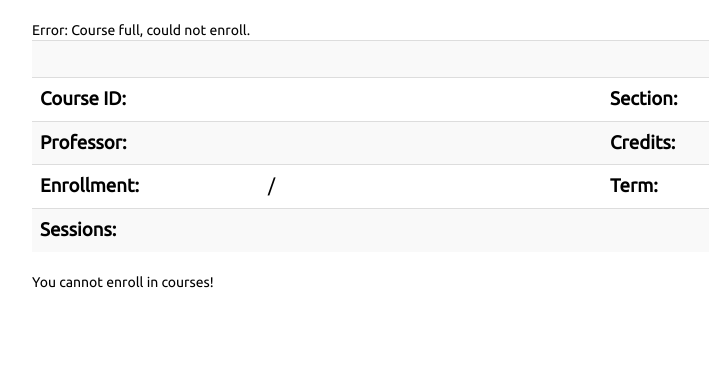
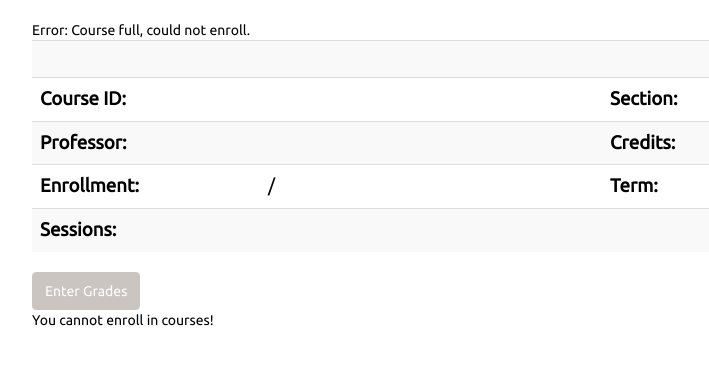
Before and after one commit to amccarthy1/gr8, a Django app: template gr8/grading/templates/course_info.html in a window 1280 px wide. Shown: the part 52-417 px from the top of the page, without its empty margins (38-747 px from the left). Run offline with Django 3.2, Linux system fonts and the light colour scheme; the template is opened without the code that fills it, so the values that code supplies are empty; some libraries are stand-ins or nearby versions.

Commit message:
Fixed some of Mikes awful code! He had a huge spoofing attack where any person with the url could grade the class, and he didn't filter by enroll flag, so a person with the class in their shopping cart could be gradded. Also added javascript to be able to put a tooltip on a button, used on a disabled button for grading when there are no students to grade

```diff
--- a/gr8/grading/static/grading/base.css
+++ b/gr8/grading/static/grading/base.css
@@ -115,3 +115,6 @@
   font-weight: bold;
   font-size: 16px;
 }
+.tooltip-wrapper {
+    display: inline-block;
+}
--- a/gr8/grading/static/grading/base.js
+++ b/gr8/grading/static/grading/base.js
@@ -1,5 +1,9 @@
 $(".course-row").click(function() {
     window.location = "/course/" + this.id;
+});
+
+$(function() {
+    $('.tooltip-wrapper').tooltip({position: "left"});
 });
 
 function update_course_name(code, id) {
--- a/gr8/grading/templates/course_grade.html
+++ b/gr8/grading/templates/course_grade.html
@@ -18,7 +18,7 @@
         </div>
     </div>
 
-    <form action="{% url 'grading:course_grade' course.id request.user.profile.id%}" method="POST">
+    <form action="{% url 'grading:course_grade' course.id %}" method="POST">
         {% csrf_token %}
         {% for item in grade_items %}
         <div class="row">
--- a/gr8/grading/templates/course_info.html
+++ b/gr8/grading/templates/course_info.html
@@ -70,10 +70,14 @@ Error: Course full, could not enroll.
     </tbody>
 </table>
 
-{% if is_professor %}
-<a class="btn btn-primary pull-right" href="{% url 'grading:course_grade' course.id request.user.profile.id %}">
+{% if is_professor and course.get_enrollment > 0 %}
+<a class="btn btn-primary pull-right" href="{% url 'grading:course_grade' course.id %}">
     Enter Grades
 </a>
+{% else %}
+<div class="tooltip-wrapper" data-title="There are no students enrolled to grade">
+<button class="btn btn-default" disabled>Enter Grades</button>
+</div>
 {% endif %}
 
 {% if not can_enroll and not is_professor %}
@@ -85,3 +89,6 @@ Error: Course full, could not enroll.
 {% endif %}
 
 {% endblock content %}
+{% block extrascripts %}
+<script src="/static/grading/base.js"></script>
+{% endblock extrascripts %}
--- a/gr8/grading/urls.py
+++ b/gr8/grading/urls.py
@@ -21,7 +21,8 @@ urlpatterns = patterns('',
     url(r'^course/create$', create_course, name="course_creation"),
     url(r'^terms$',term_creation, name="term_creation"),
     url(r'^course/code/create$', create_course_code, name="create_course_code"),
-    url(r'^course/grade/(?P<course_id>\d+)/(?P<profile_id>\d+)$', course_grade, name="course_grade"),
+
+    url(r'^course/grade/(?P<course_id>\d+)$', course_grade, name="course_grade"),
 
     url(r'^ajax/', include(ajax_urls, namespace="ajax")), # Ajax functions defined in ajax.py
     url(r'^grades$', my_grades, name="my_grades"),
```
Also changed, not shown: gr8/grading/adminViews.py (+11 -4 lines).
